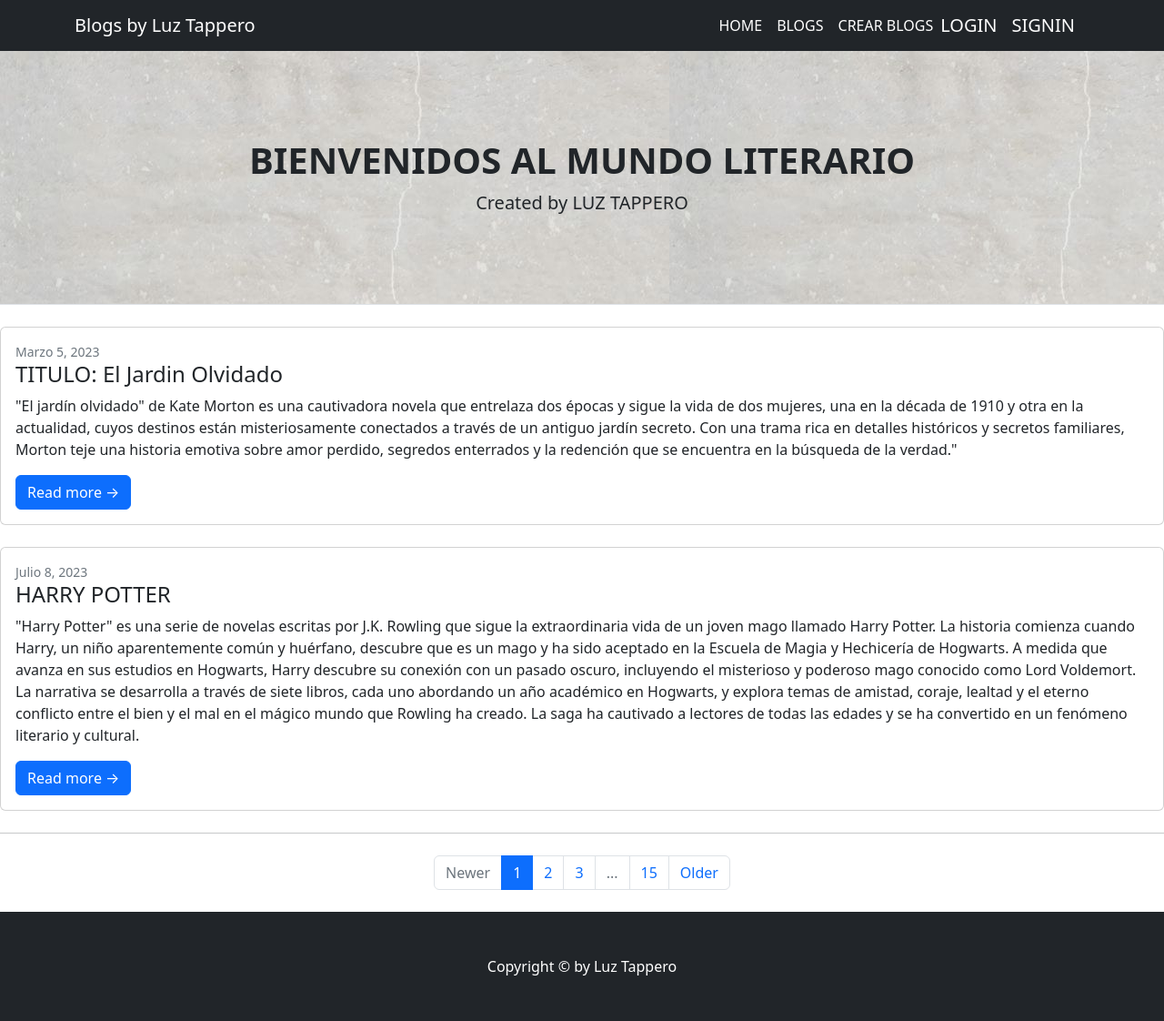
After one commit to LuzTappero/Finalproject-main, a Django app: page /Blogs/ in a window 1280 px wide. The commit adds this page. Shown: the whole page at 91% size. Run offline with Django 4.2, Linux system fonts and the light colour scheme.

Commit message:
20/12 segundoo

```diff
--- /dev/null
+++ b/FinalProject/Blog/templates/Blog/blog.html
@@ -0,0 +1,48 @@
+{% load static %}
+<!DOCTYPE html>
+<html lang="en">
+    <head>
+        <meta charset="utf-8" />
+        <meta name="viewport" content="width=device-width, initial-scale=1, shrink-to-fit=no" />
+        <meta name="description" content="" />
+        <meta name="author" content="" />
+        <title>AQUI ESTAN LOS BLOGS </title>
+        <!-- Favicon-->
+        <link rel="icon" type="image/x-icon" href="{% static 'assets/favicon.ico' %}" />
+        <!-- Core theme CSS (includes Bootstrap)-->
+        <link href="{% static 'css/styles.css' %}" rel="stylesheet" />
+    </head>
+
+<body>
+
+    {% include 'Home/navbar.html' %}
+    {% include 'Home/pageheader.html' %}
+
+    <!-- Blog post-->
+    <div class="card mb-4">
+        <!-- <a href="#!"><img class="card-img-top" src="https://images.cdn1.buscalibre.com/fit-in/360x360/c7/07/c70791bc2ff88ec1cd8c2b0a4990c3b9.jpg" width="300" height="100" /></a> -->
+        <div class="card-body">
+            <div class="small text-muted">Marzo 5, 2023</div>
+            <h2 class="card-title h4">TITULO: El Jardin Olvidado</h2>
+            <p class="card-text">"El jardín olvidado" de Kate Morton es una cautivadora novela que entrelaza dos épocas y sigue la vida de dos mujeres, una en la década de 1910 y otra en la actualidad, cuyos destinos están misteriosamente conectados a través de un antiguo jardín secreto. Con una trama rica en detalles históricos y secretos familiares, Morton teje una historia emotiva sobre amor perdido, segredos enterrados y la redención que se encuentra en la búsqueda de la verdad."</p>
+            <a class="btn btn-primary" href="#!">Read more →</a>
+        </div>
+    </div>
+
+    <!-- Blog post-->
+    <div class="card mb-4">
+        <!-- <a href="#!"><img class="card-img-top" src="https://dummyimage.com/700x350/dee2e6/6c757d.jpg" alt="..." /></a> -->
+        <div class="card-body">
+            <div class="small text-muted">Julio 8, 2023</div>
+            <h2 class="card-title h4">HARRY POTTER</h2>
+            <p class="card-text">
+                "Harry Potter" es una serie de novelas escritas por J.K. Rowling que sigue la extraordinaria vida de un joven mago llamado Harry Potter. La historia comienza cuando Harry, un niño aparentemente común y huérfano, descubre que es un mago y ha sido aceptado en la Escuela de Magia y Hechicería de Hogwarts. A medida que avanza en sus estudios en Hogwarts, Harry descubre su conexión con un pasado oscuro, incluyendo el misterioso y poderoso mago conocido como Lord Voldemort. La narrativa se desarrolla a través de siete libros, cada uno abordando un año académico en Hogwarts, y explora temas de amistad, coraje, lealtad y el eterno conflicto entre el bien y el mal en el mágico mundo que Rowling ha creado. La saga ha cautivado a lectores de todas las edades y se ha convertido en un fenómeno literario y cultural.</p>
+            <a class="btn btn-primary" href="#!">Read more →</a>
+        </div>
+    </div>
+    {% include 'Home/pagination.html' %}
+
+    {% include 'Home/footer.html' %}
+
+</body>
+</html>
--- a/FinalProject/Blog/urls.py
+++ b/FinalProject/Blog/urls.py
@@ -5,7 +5,7 @@ from . import views
 
 urlpatterns = [
     #PATH CRUD
-    # path('Blog', views.Blog, name='Blog')
+    path ('Blogs/', views.Blogs, name='Blogs'), #type:ignore
     path ('crear_blog/', views.crear_blog, name='crear_blog'), #type:ignore
     path ('buscar_blog/', views.buscar_blog, name='buscar_blog'), #type:ignore
     path ('crear_comentario/', views.crear_comentario, name='crear_comentario'), #type:ignore
--- a/FinalProject/Blog/views.py
+++ b/FinalProject/Blog/views.py
@@ -5,8 +5,9 @@ from .forms import FormularioBlog, FormularioBuscarBlog, FormularioComentario, F
 from django.views.generic import ListView
 from django.views.generic.detail import DetailView
 from django.views.generic.edit import DeleteView, UpdateView, CreateView
-# def Blog(request):
-#     return HttpResponse ('Bienvenidos')
+
+def Blogs(request):
+    return render (request, 'Blog/blog.html')
 
 def crear_blog(request):
     if request.method == "GET":
--- /dev/null
+++ b/FinalProject/Home/Templates/Home/footer.html
@@ -0,0 +1,4 @@
+<!-- Footer-->
+<footer class="py-5 bg-dark">
+    <div class="container"><p class="m-0 text-center text-white">Copyright &copy; by Luz Tappero</p></div>
+</footer>
--- /dev/null
+++ b/FinalProject/Home/Templates/Home/navbar.html
@@ -0,0 +1,22 @@
+ <!-- Responsive navbar-->
+ <nav class="navbar navbar-expand-lg navbar-dark bg-dark">
+    <div class="container">
+        <a class="navbar-brand" href="#!">Blogs by Luz Tappero</a>
+        <button class="navbar-toggler" type="button" data-bs-toggle="collapse" data-bs-target="#navbarSupportedContent" aria-controls="navbarSupportedContent" aria-expanded="false" aria-label="Toggle navigation"><span class="navbar-toggler-icon"></span></button>
+        <div class="collapse navbar-collapse" id="navbarSupportedContent">
+            <ul class="navbar-nav ms-auto mb-2 mb-lg-0">
+                <li class="nav-item"><a class="nav-link active" href="{% url 'Home' %}">HOME</a></li>
+                <li class="nav-item"><a class="nav-link active" href="{% url 'Blogs' %}">BLOGS</a></li>
+                <li class="nav-item"><a class="nav-link active" aria-current="page" href="#">CREAR BLOGS</a></li>
+
+                {% if user.is_authenticated %}
+                    <span class="navbar-text"> {{user.username}}</span>
+                    <a class = "navbar-brand" href="{% url 'logout' %}">LOGOUT</a>
+                {% else %}
+                    <a class = "navbar-brand" href="{% url 'login' %}">LOGIN</a>
+                    <a class = "navbar-brand" href="{% url 'registro' %}">SIGNIN</a>
+                {% endif %}
+            </ul>
+        </div>
+    </div>
+</nav>
--- /dev/null
+++ b/FinalProject/Home/Templates/Home/pageheader.html
@@ -0,0 +1,9 @@
+<!-- Page header with logo and tagline-->
+<header class="py-5 bg-light border-bottom mb-4" style="background-image: url(static/assets/fondouno.jpg)">
+    <div class="container">
+        <div class="text-center my-5">
+            <h1 class="fw-bolder">BIENVENIDOS AL MUNDO LITERARIO</h1>
+            <p class="lead mb-0"> Created by LUZ TAPPERO</p>
+        </div>
+    </div>
+</header>
--- /dev/null
+++ b/FinalProject/Home/Templates/Home/pagination.html
@@ -0,0 +1,13 @@
+ <!-- Pagination-->
+ <nav aria-label="Pagination">
+    <hr class="my-0" />
+    <ul class="pagination justify-content-center my-4">
+        <li class="page-item disabled"><a class="page-link" href="#" tabindex="-1" aria-disabled="true">Newer</a></li>
+        <li class="page-item active" aria-current="page"><a class="page-link" href="#!">1</a></li>
+        <li class="page-item"><a class="page-link" href="#!">2</a></li>
+        <li class="page-item"><a class="page-link" href="#!">3</a></li>
+        <li class="page-item disabled"><a class="page-link" href="#!">...</a></li>
+        <li class="page-item"><a class="page-link" href="#!">15</a></li>
+        <li class="page-item"><a class="page-link" href="#!">Older</a></li>
+    </ul>
+</nav>
--- a/FinalProject/Home/views.py
+++ b/FinalProject/Home/views.py
@@ -4,9 +4,11 @@ from .forms import UserCreationFormulario, UserEditionFormulario
 from django.contrib.auth.forms import AuthenticationForm
 from django.contrib.auth import login, authenticate
 from django.contrib.auth.views import PasswordChangeView
+from django.contrib.auth.decorators import login_required
+
 
 def Home(request):
-    return HttpResponse ('Bienvenidos')
+    return render (request, 'Home/index.html')
 
 def registro_view(request):
 
```
Also changed, not shown: FinalProject/Home/Templates/Home/index.html (+26 -81 lines), FinalProject/Home/Static/assets/fondodos.jpg (added), FinalProject/Home/Static/assets/fondouno.jpg (added), FinalProject/db.sqlite3.
